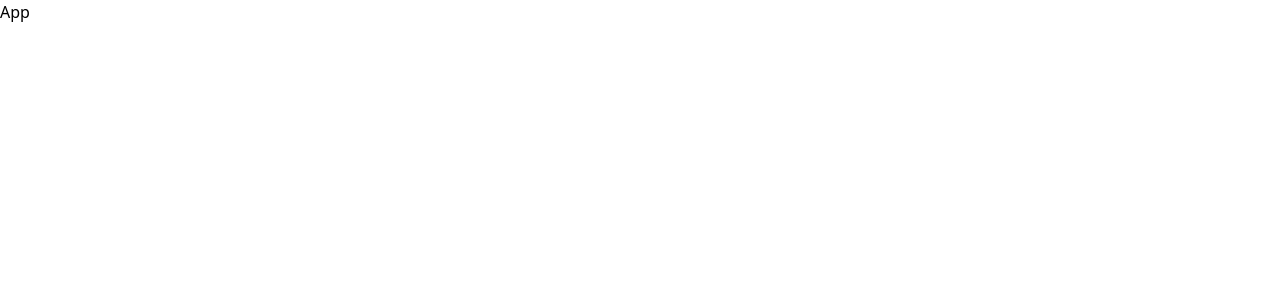
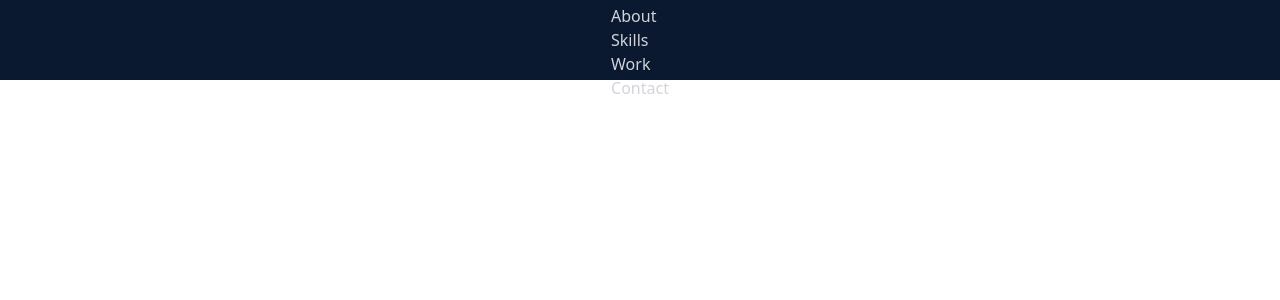
Before and after one commit to ash-fallon/portfolio-website, a React (Create React App) app: page / in a window 1280 px wide. Shown: the top 300 px of the page. Built offline with nearby package versions, Linux system fonts and the light colour scheme.

Commit message:
Added boilerplate to navbar and added react-icons

```diff
--- a/package.json
+++ b/package.json
@@ -8,6 +8,7 @@
     "@testing-library/user-event": "^13.5.0",
     "react": "^18.1.0",
     "react-dom": "^18.1.0",
+    "react-icons": "^4.4.0",
     "react-scripts": "5.0.1",
     "web-vitals": "^2.1.4"
   },
--- a/src/App.js
+++ b/src/App.js
@@ -1,5 +1,11 @@
+import Navbar from './components/Navbar';
+
 const App = () => {
-  return <div>App</div>;
+  return (
+    <>
+      <Navbar />
+    </>
+  );
 };
 
 export default App;
--- /dev/null
+++ b/src/components/Navbar.js
@@ -0,0 +1,40 @@
+import { FaBars, FaTimes } from 'react-icons/fa';
+
+const Navbar = () => {
+  return (
+    <div className='fixed w-full h-[80px] flex justify-between items-center px-4 bg-[#0a192f] text-gray-300'>
+      {/* Logo */}
+      <div></div>
+
+      {/* Menu */}
+      <div>
+        <ul>
+          <li>Home</li>
+          <li>About</li>
+          <li>Skills</li>
+          <li>Work</li>
+          <li>Contact</li>
+        </ul>
+      </div>
+
+      {/* Hamburger menu */}
+      <div className='hidden'>
+        <FaBars />
+      </div>
+
+      {/* Mobile menu */}
+      <ul className='hidden'>
+        <li>Home</li>
+        <li>About</li>
+        <li>Skills</li>
+        <li>Work</li>
+        <li>Contact</li>
+      </ul>
+
+      {/* Social Icons */}
+      <div></div>
+    </div>
+  );
+};
+
+export default Navbar;
```
Also changed, not shown: 1 other file (tests, documents, lock files or other folders).
